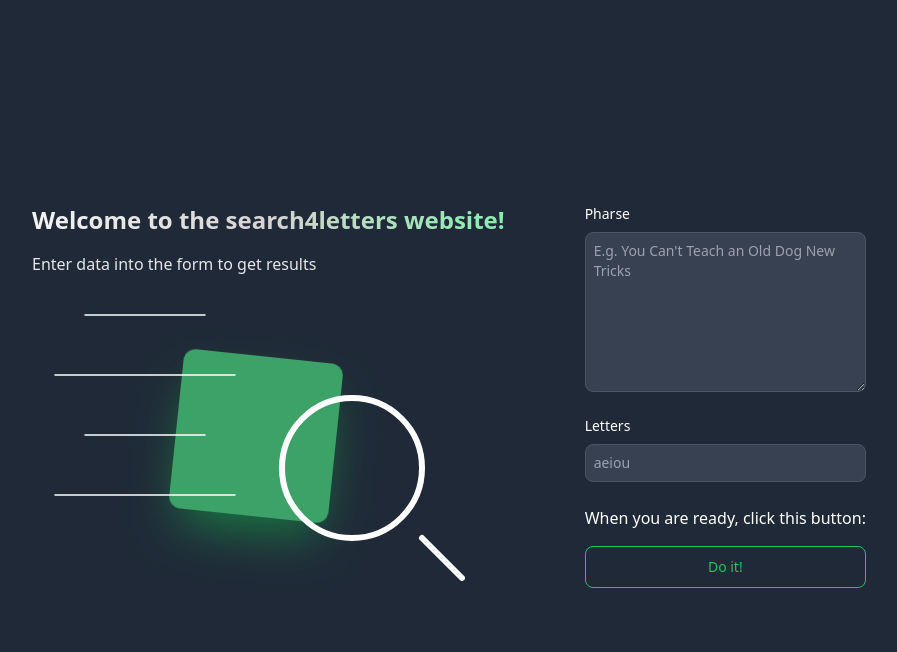
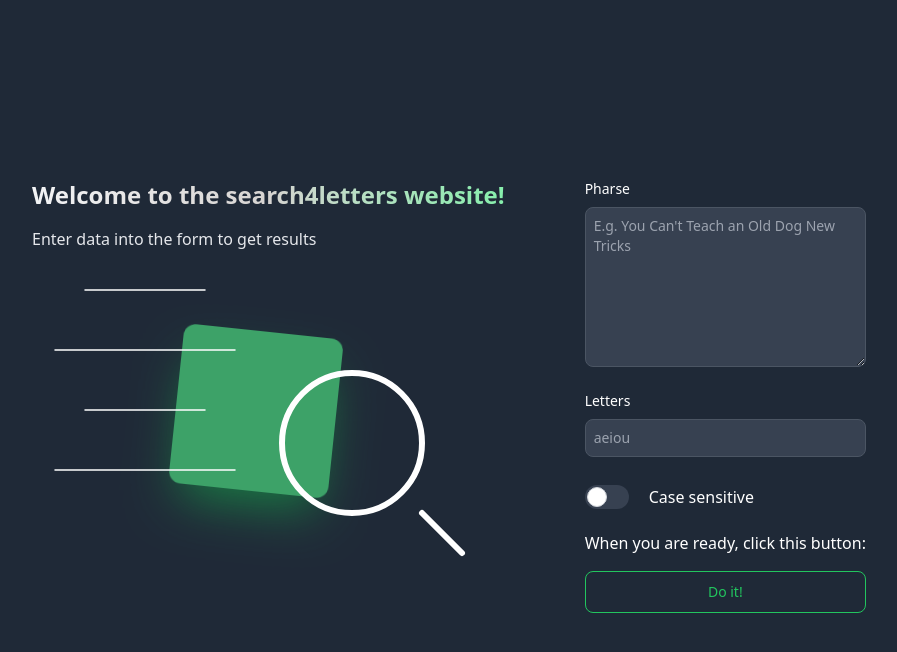
Before and after one commit to numbersanalyst/vsearch4web-ultra, a Flask app: page / in a window 1280 px wide. Shown: the top 652 px of the page, without its empty margins (191-1088 px from the left). Run offline with Flask 3, Linux system fonts and the light colour scheme.

Commit message:
Add case sensitive option. Improve results page.

```diff
--- a/main.py
+++ b/main.py
@@ -57,8 +57,10 @@ def do_search() -> 'html':
 
     phrase = request.form['phrase']
     letters = request.form['letters']
+    checkbox_sensitive = request.form.get("sensitive") != "checked"
+
     title = 'Results of your searching:'
-    found_letters, not_found_letters = search4letters(phrase, letters)
+    found_letters, not_found_letters = search4letters(phrase, letters, checkbox_sensitive)
     try:
         t = Thread(target=log_request, args=(request, found_letters))
         t.start()
--- a/static/dist/css/output.css
+++ b/static/dist/css/output.css
@@ -568,6 +568,18 @@ video {
   }
 }
 
+.sr-only {
+  position: absolute;
+  width: 1px;
+  height: 1px;
+  padding: 0;
+  margin: -1px;
+  overflow: hidden;
+  clip: rect(0, 0, 0, 0);
+  white-space: nowrap;
+  border-width: 0;
+}
+
 .visible {
   visibility: visible;
 }
@@ -683,6 +695,10 @@ video {
 
 .mb-7 {
   margin-bottom: 1.75rem;
+}
+
+.ml-5 {
+  margin-left: 1.25rem;
 }
 
 .mt-2 {
@@ -1312,6 +1328,81 @@ textarea {
   --tw-ring-color: rgb(22 101 52 / var(--tw-ring-opacity));
 }
 
+input:checked+div {
+  --tw-border-opacity: 1;
+  border-color: rgb(59 130 246 / var(--tw-border-opacity));
+}
+
+input:checked+div svg {
+  display: block;
+}
+
+.toogle-label {
+  position: relative;
+  margin-top: 0.25rem;
+  margin-bottom: 0.25rem;
+  display: inline-flex;
+  width: 100%;
+  cursor: pointer;
+  align-items: center;
+}
+
+.toogle-div {
+  height: 1.5rem;
+  width: 2.75rem;
+  border-radius: 9999px;
+  --tw-border-opacity: 1;
+  border-color: rgb(75 85 99 / var(--tw-border-opacity));
+  --tw-bg-opacity: 1;
+  background-color: rgb(55 65 81 / var(--tw-bg-opacity));
+}
+
+.toogle-div::after {
+  position: absolute;
+  top: 0.125rem;
+  left: 2px;
+  height: 1.25rem;
+  width: 1.25rem;
+  border-radius: 9999px;
+  border-width: 1px;
+  --tw-border-opacity: 1;
+  border-color: rgb(209 213 219 / var(--tw-border-opacity));
+  --tw-bg-opacity: 1;
+  background-color: rgb(255 255 255 / var(--tw-bg-opacity));
+  transition-property: all;
+  transition-timing-function: cubic-bezier(0.4, 0, 0.2, 1);
+  transition-duration: 150ms;
+  --tw-content: '';
+  content: var(--tw-content);
+}
+
+.peer:checked ~ .toogle-div {
+  --tw-bg-opacity: 1;
+  background-color: rgb(22 163 74 / var(--tw-bg-opacity));
+}
+
+.peer:checked ~ .toogle-div::after {
+  --tw-translate-x: 100%;
+  transform: translate(var(--tw-translate-x), var(--tw-translate-y)) rotate(var(--tw-rotate)) skewX(var(--tw-skew-x)) skewY(var(--tw-skew-y)) scaleX(var(--tw-scale-x)) scaleY(var(--tw-scale-y));
+  content: var(--tw-content);
+  --tw-border-opacity: 1;
+  border-color: rgb(255 255 255 / var(--tw-border-opacity));
+}
+
+.peer:focus ~ .toogle-div {
+  --tw-ring-offset-shadow: var(--tw-ring-inset) 0 0 0 var(--tw-ring-offset-width) var(--tw-ring-offset-color);
+  --tw-ring-shadow: var(--tw-ring-inset) 0 0 0 calc(4px + var(--tw-ring-offset-width)) var(--tw-ring-color);
+  box-shadow: var(--tw-ring-offset-shadow), var(--tw-ring-shadow), var(--tw-shadow, 0 0 #0000);
+  --tw-ring-opacity: 1;
+  --tw-ring-color: rgb(22 101 52 / var(--tw-ring-opacity));
+}
+
+.letters-grid {
+  display: grid;
+  grid-template-columns: repeat(4, minmax(0, 1fr));
+  gap: 1rem;
+}
+
 .hover\:border-gray-300:hover {
   --tw-border-opacity: 1;
   border-color: rgb(209 213 219 / var(--tw-border-opacity));
--- a/templates/entry.html
+++ b/templates/entry.html
@@ -29,10 +29,20 @@
                 <textarea id="phrase" name="phrase" class="input-bar"
                     placeholder="E.g. You Can't Teach an Old Dog New Tricks" required></textarea>
             </div>
+
             <div class="mb-6">
                 <label for="letters" class="basic-label">Letters</label>
                 <input type="letters" id="letters" name="letters" class="input-bar" placeholder="aeiou" required />
             </div>
+
+            <label class="toogle-label">
+                <input type="checkbox" name="sensitive" value="checked" class="sr-only peer">
+                <div
+                    class="toogle-div peer">
+                </div>
+                <span class="ml-5">Case sensitive</span>
+            </label>
+
             <p class="my-4">When you are ready, click this button:</p>
             <p>
                 <input class="submit-btn" value="Do it!" type="SUBMIT" />
```
Also changed, not shown: search.py (+4 -4 lines), static/src/input.css (+20 -0 lines), templates/results.html (+11 -2 lines), package-lock.json.
